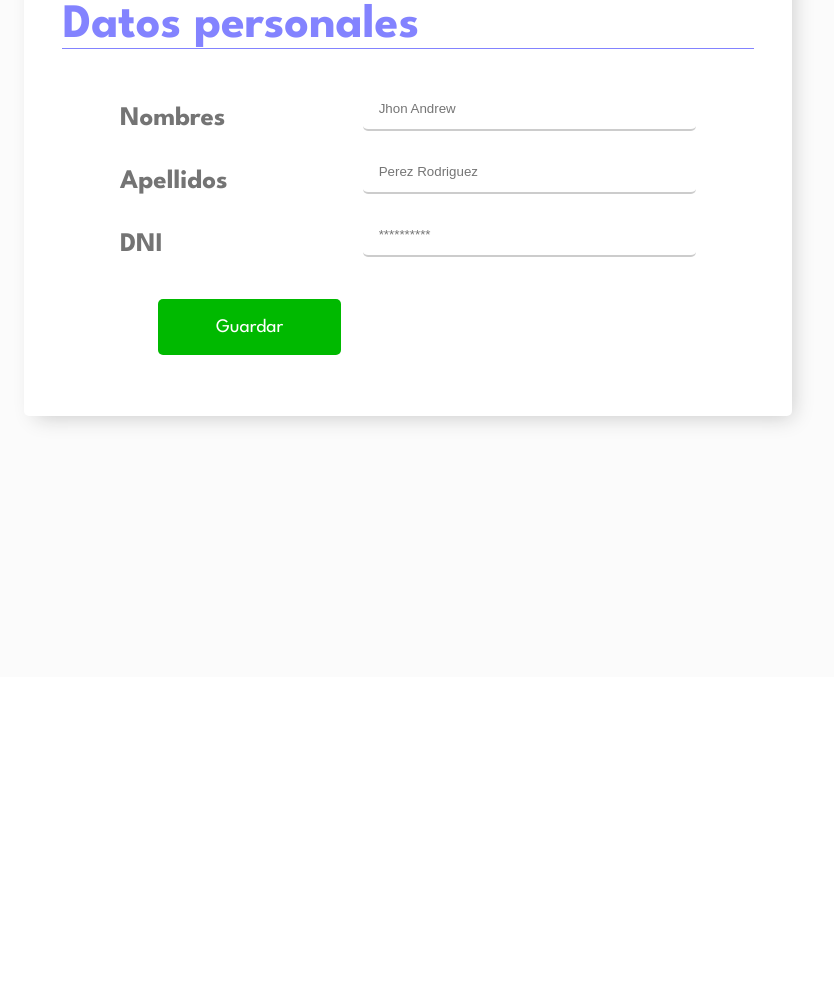
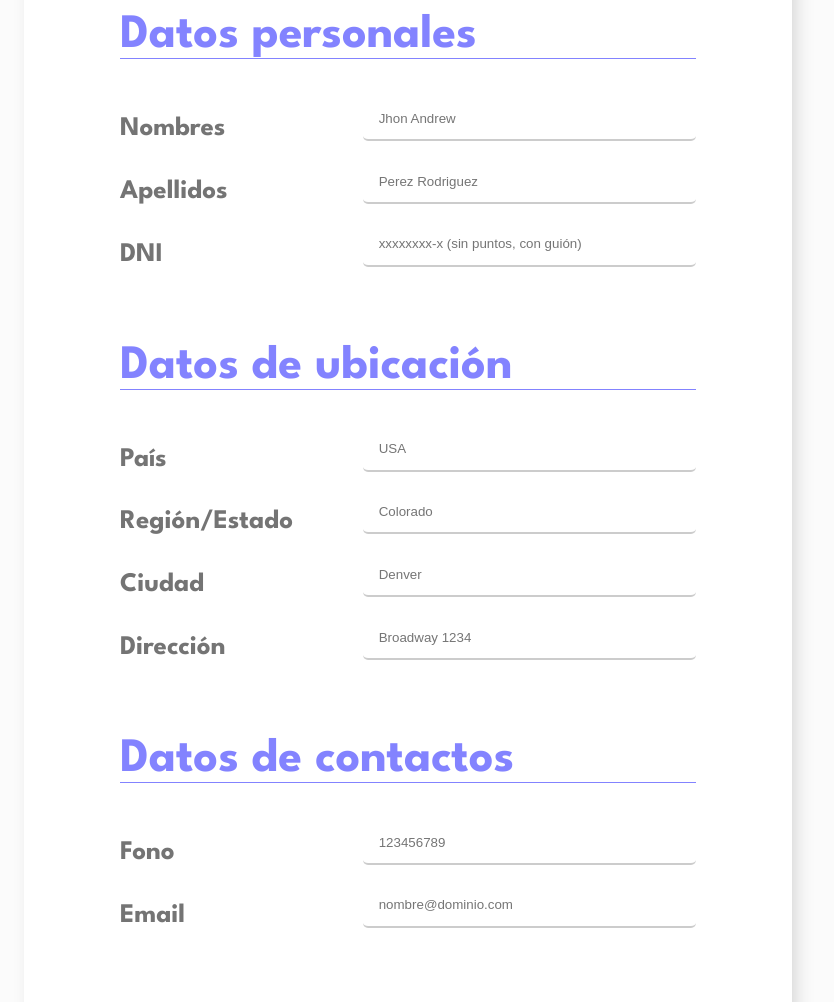
Before and after one commit to JorgeAlfaroAguirre/CVGenarator, a plain HTML site: page form_curriculum.html in a window 1280 px wide. Shown: the part 203-1205 px from the top of the page, without its empty margins (232-1066 px from the left). Before the commit the page ends 880 px from the top, so only its background shows below. Drawn offline with Linux system fonts and the light colour scheme.

Commit message:
Se agrego campos al formulario de curriculums

```diff
--- a/assets/css/form_cv.css
+++ b/assets/css/form_cv.css
@@ -8,7 +8,7 @@
 body {
   font-family: "League Spartan", sans-serif;
   /* font-family: 'Poppins', sans-serif; */
-  overflow: hidden;
+  overflow-x: hidden;
 }
 
 .main {
@@ -135,6 +135,10 @@ body {
   padding: 0 3em;
 }
 
+.section_form{
+  margin:.5em 0 4em;
+}
+
 .group_input {
   display: grid;
   grid-template-areas: "label input";
@@ -178,6 +182,7 @@ input:invalid{
   animation: shake .2s 2;
 }
 
+
 @keyframes shake {
   25%{
     translate: 6px 0;
--- a/form_curriculum.html
+++ b/form_curriculum.html
@@ -39,9 +39,13 @@
       <div class="main_container">
         <div class="body_content">
           <div class="informacion_cuenta">
-            <h2 class="title_perfil">Datos personales</h2>
             <div class="form_account">
               <form action="" class="form_information_account">
+                <section class="section_form">
+                  <!------------------------------------------->
+                  <!------------  Datos personales  ----------->
+                  <!------------------------------------------->
+                  <h2 class="title_perfil">Datos personales</h2>
                   <div class="group_input">
                     <label for="name_completed" class="label_account"
                       >Nombres</label
@@ -52,7 +56,7 @@
                       class="input_account input_save_account"
                       name="name_completed"
                       placeholder="Jhon Andrew"
-                    pattern="[a-zA-Z]+"
+                      pattern="[a-zA-Z]+\"
                     />
                   </div>
                   <div class="group_input">
@@ -65,7 +69,7 @@
                       class="input_account input_save_account"
                       name="lastName_completed"
                       placeholder="Perez Rodriguez"
-                    pattern="[a-zA-Z]+"
+                      pattern="[a-zA-Z]+\"
                     />
                   </div>
                   <div class="group_input">
@@ -77,9 +81,102 @@
                       type="text"
                       class="input_account input_save_account"
                       name="re_password"
-                    placeholder="**********"
+                      placeholder="xxxxxxxx-x (sin puntos, con guión)"
+                      pattern="[0-9/\-]+"
                     />
                   </div>
+                </section>
+                <section class="section_form">
+                  <!-------------------------------------------->
+                  <!------------ Datos de ubicación ------------>
+                  <!-------------------------------------------->
+                  <h2 class="title_perfil">Datos de ubicación</h2>
+                  <div class="group_input">
+                    <label for="country_completed" class="label_account"
+                      >País</label
+                    >
+                    <input
+                      id="country_completed"
+                      type="text"
+                      class="input_account input_save_account"
+                      name="country_completed"
+                      placeholder="USA"
+                      pattern="[a-zA-Z0-9]+\"
+                    />
+                  </div>
+                  <div class="group_input">
+                    <label for="state_completed" class="label_account"
+                      >Región/Estado</label
+                    >
+                    <input
+                      id="state_completed"
+                      type="text"
+                      class="input_account input_save_account"
+                      name="state_completed"
+                      placeholder="Colorado"
+                      pattern="[a-zA-Z0-9]+\"
+                    />
+                  </div>
+                  <div class="group_input">
+                    <label for="city_completed" class="label_account"
+                      >Ciudad</label
+                    >
+                    <input
+                      id="city_completed"
+                      type="text"
+                      class="input_account input_save_account"
+                      name="city_completed"
+                      placeholder="Denver"
+                      pattern="[a-zA-Z0-9]+\"
+                    />
+                  </div>
+                  <div class="group_input">
+                    <label for="dir_completed" class="label_account"
+                      >Dirección</label
+                    >
+                    <input
+                      id="dir_completed"
+                      type="text"
+                      class="input_account input_save_account"
+                      name="dir_completed"
+                      placeholder="Broadway 1234"
+                      pattern="[a-zA-Z0-9]+\"
+
+                    />
+                  </div>
+                </section>
+                <section class="section_form">
+                  <!------------------------------------------->
+                  <!------------ Datos de contacto ------------>
+                  <!------------------------------------------->
+                  <h2 class="title_perfil">Datos de contactos</h2>
+                  <div class="group_input">
+                    <label for="phone_completed" class="label_account"
+                      >Fono</label
+                    >
+                    <input
+                      id="phone_completed"
+                      type="text"
+                      class="input_account input_save_account"
+                      name="phone_completed"
+                      placeholder="123456789"
+                      pattern="[0-9]+"
+                    />
+                  </div>
+                  <div class="group_input">
+                    <label for="email_completed" class="label_account"
+                      >Email</label
+                    >
+                    <input
+                      id="email_completed"
+                      type="email"
+                      class="input_account input_save_account"
+                      name="email_completed"
+                      placeholder="nombre@dominio.com"
+                      pattern="[a-z0-9._%+-]+@[a-z0-9.-]+\.[a-z]{2,}$"
+                    />
+                  </div>
+                </section>
               </form>
               <div class="group_button">
                 <a href="#" class="btn_perfil_save">Guardar</a>
```
Lines whose indentation alone changed are shown as unchanged.
